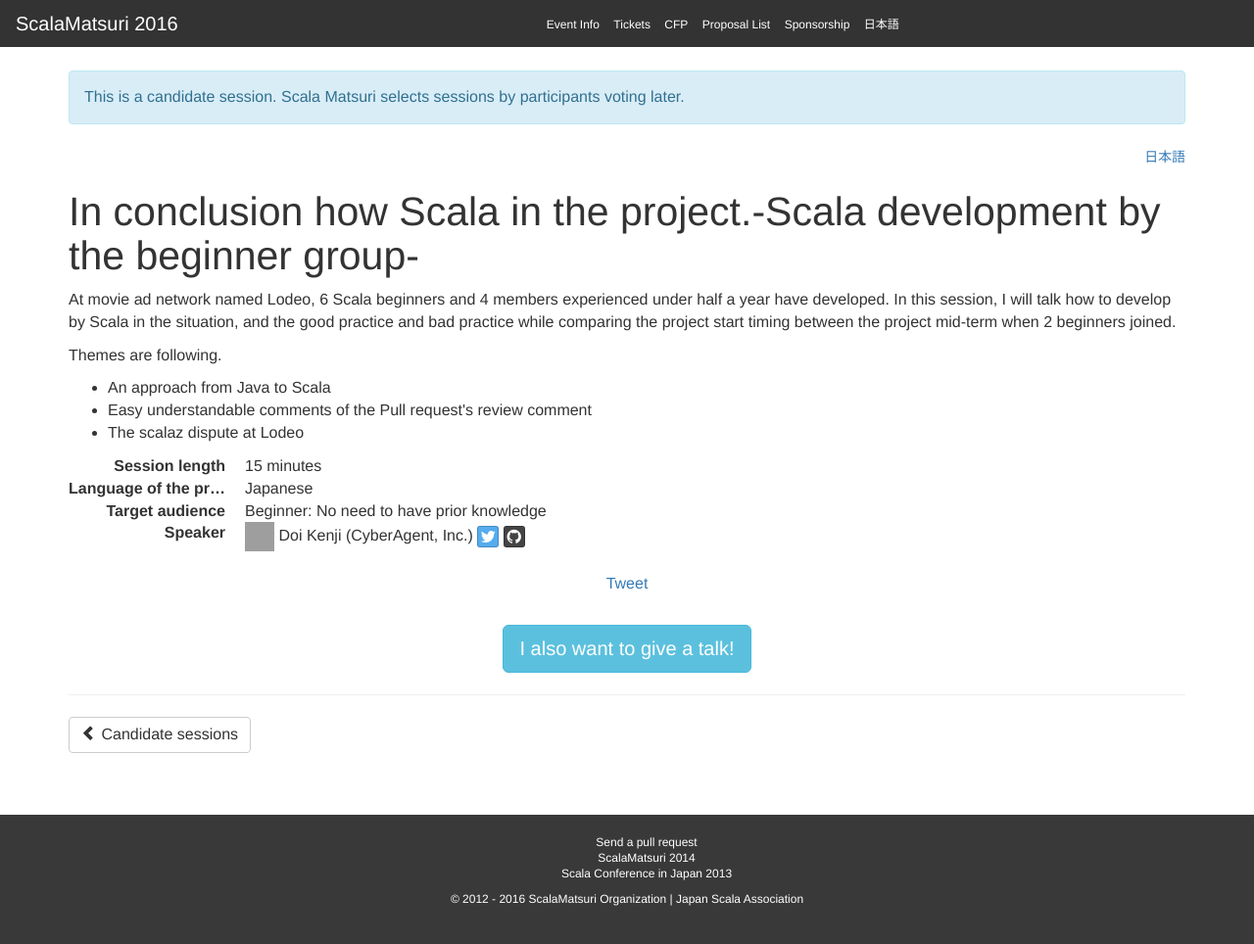
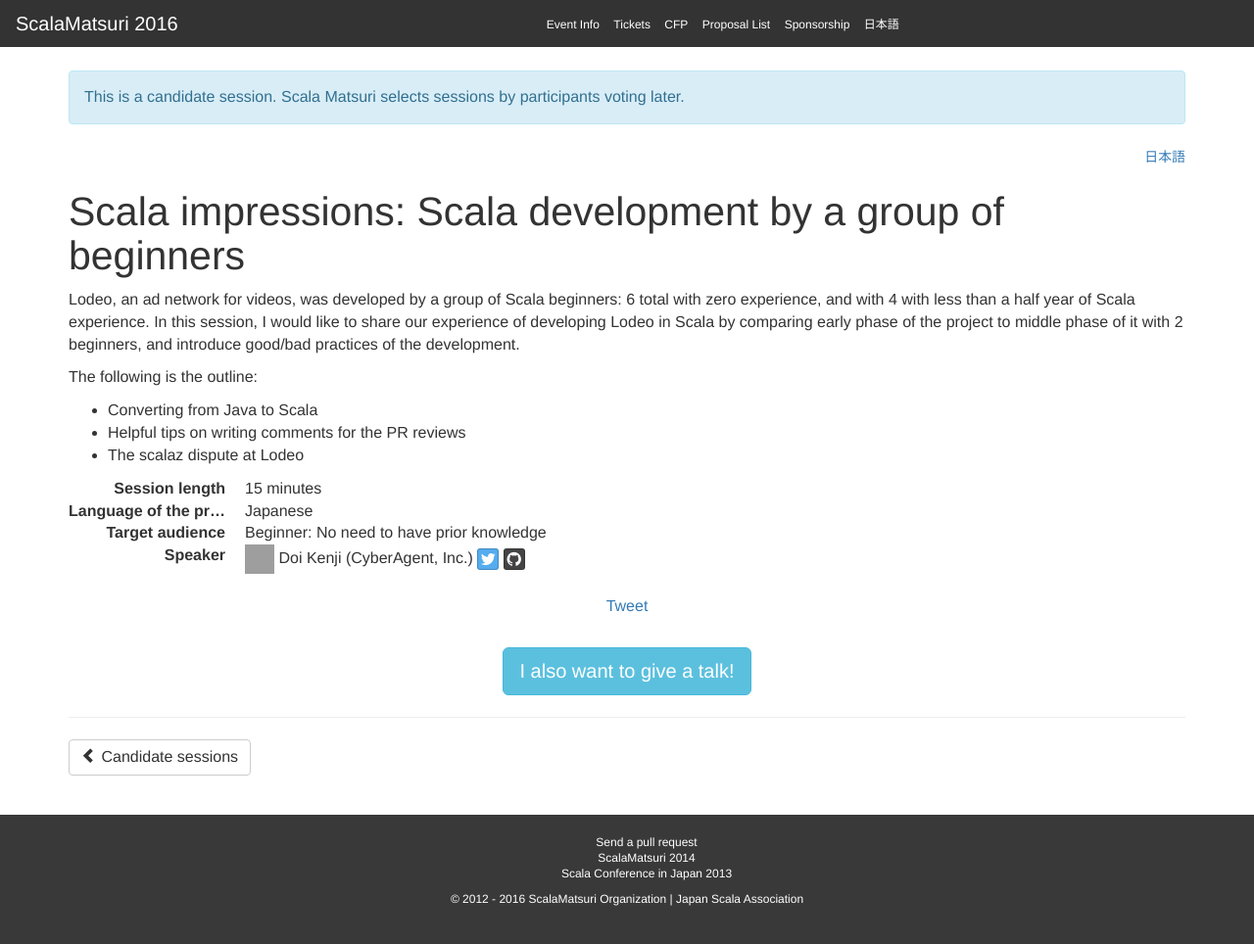
Before and after one commit to scalajp/2016.scalamatsuri.org, a Jekyll site: the page built from _candidates_en/KenjiDoi_1.html, in a window 1280 px wide and 972 px high. Shown: the top 964 px of the window at 98% size. Built offline with Jekyll 4.4.1, drawn with Linux system fonts in a browser that asks for light colours; nearby versions of some CDN libraries; comment, search, counter and statistics services are not loaded; grey boxes are pictures that could not be loaded.

Commit message:
Applied review comment

```diff
--- a/_candidates_en/KenjiDoi_1.html
+++ b/_candidates_en/KenjiDoi_1.html
@@ -1,6 +1,6 @@
 ---
 name: Doi Kenji
-title: "In conclusion how Scala in the project.-Scala development by the beginner group-"
+title: "Scala impressions: Scala development by a group of beginners"
 length: 15
 audience: Beginner
 language: Japanese
@@ -10,14 +10,14 @@ icon: https://avatars0.githubusercontent.com/u/6147573?v=3&s=400
 organization: CyberAgent, Inc.
 ---
 <p>
-At movie ad network named Lodeo, 6 Scala beginners and 4 members experienced under half a year have developed.
-In this session, I will talk how to develop by Scala in the situation, and the good practice and bad practice while comparing the project start timing between the project mid-term when 2 beginners joined.
+Lodeo, an ad network for videos, was developed by a group of Scala beginners: 6 total with zero experience, and with 4 with less than a half year of Scala experience.
+In this session, I would like to share our experience of developing Lodeo in Scala by comparing early phase of the project to middle phase of it with 2 beginners, and introduce good/bad practices of the development.
 </p>
 <p>
-Themes are following.
+The following is the outline:
 </p>
 <ul>
-<li>An approach from Java to Scala</li>
-<li>Easy understandable comments of the Pull request's review comment</li>
+<li>Converting from Java to Scala</li>
+<li>Helpful tips on writing comments for the PR reviews</li>
 <li>The scalaz dispute at Lodeo</li>
 </ul>
```
